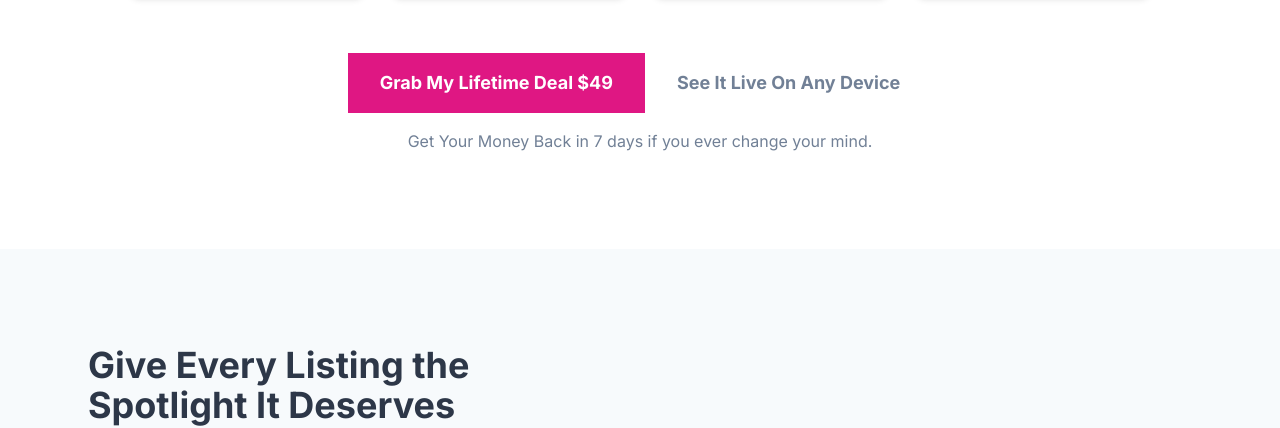
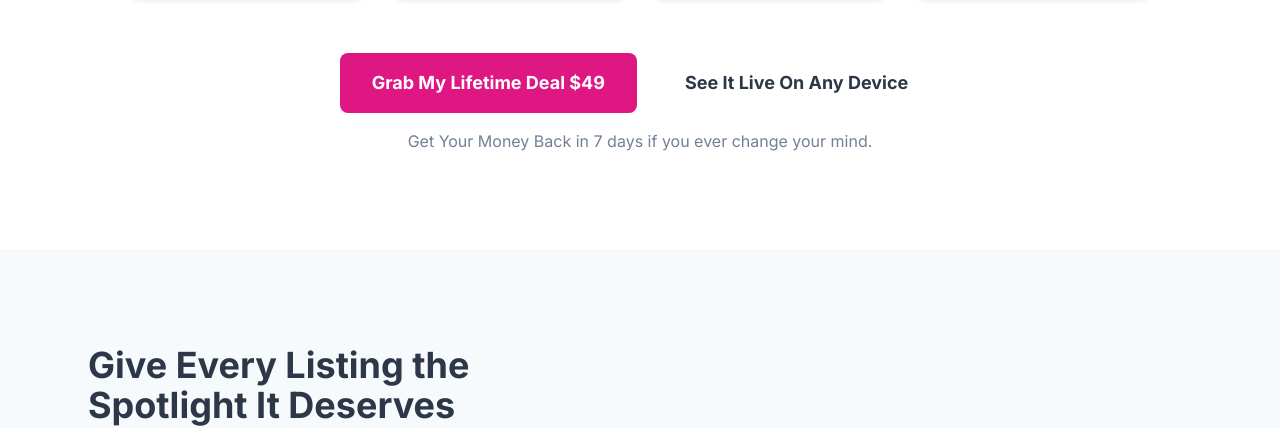
Before and after one commit to Bebell-Digital-Solutions/easy-listings, a plain HTML site: page website-final.html in a window 1280 px wide. Shown: the part 2320-2748 px from the top of the page. Drawn offline with nearby package versions, Linux system fonts and the light colour scheme.

Commit message:
Update website-final.html

```diff
--- a/website-final.html
+++ b/website-final.html
@@ -923,14 +923,18 @@
 
 
 
-    <div class="flex flex-col sm:flex-row justify-center items-center gap-0 mt-14 ">
-                <a href="#pricing" class="primary-btn text-lg font-bold px-8 py-4 ounded-lg w-full sm:w-auto">Grab My Lifetime Deal $49</a>
-
-<p>
-<a href="https://bebell-digital-solutions.github.io/easy-listings/v04" class="secondary-btn text-lg font-bold px-8 py-4 rounded-lg w-full sm:w-auto">See It Live On Any Device</a>
-</p>
-            </div>
- <p class="text-center mt-4 text-[var(--text-light)]">Get Your Money Back in 7 days if you ever change your mind.</p>
+   <div class="flex flex-col sm:flex-row justify-center items-center gap-4 mt-14">
+    <a href="#pricing" class="primary-btn text-lg font-bold px-8 py-4 rounded-lg w-full sm:w-auto text-center">
+        Grab My Lifetime Deal $49
+    </a>
+
+    <a href="https://bebell-digital-solutions.github.io/easy-listings/v04"
+       class="secondary-btn text-lg font-bold px-8 py-4 rounded-lg w-full sm:w-auto text-center bg-[var(--primary)]/20 hover:bg-[var(--primary)]/30 transition-colors">
+        See It Live On Any Device
+    </a>
+</div>
+
+<p class="text-center mt-4 text-[var(--text-light)]">Get Your Money Back in 7 days if you ever change your mind.</p>
 
    </div>
 
```
